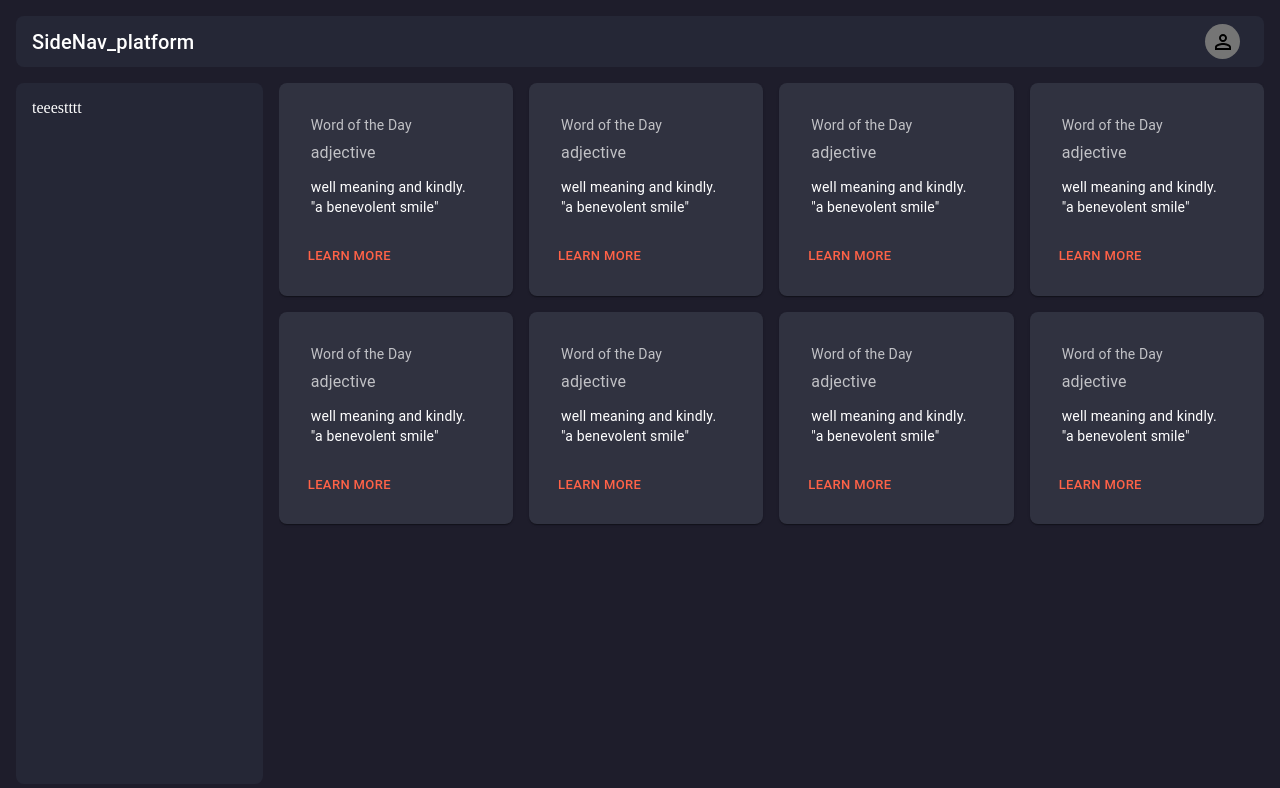
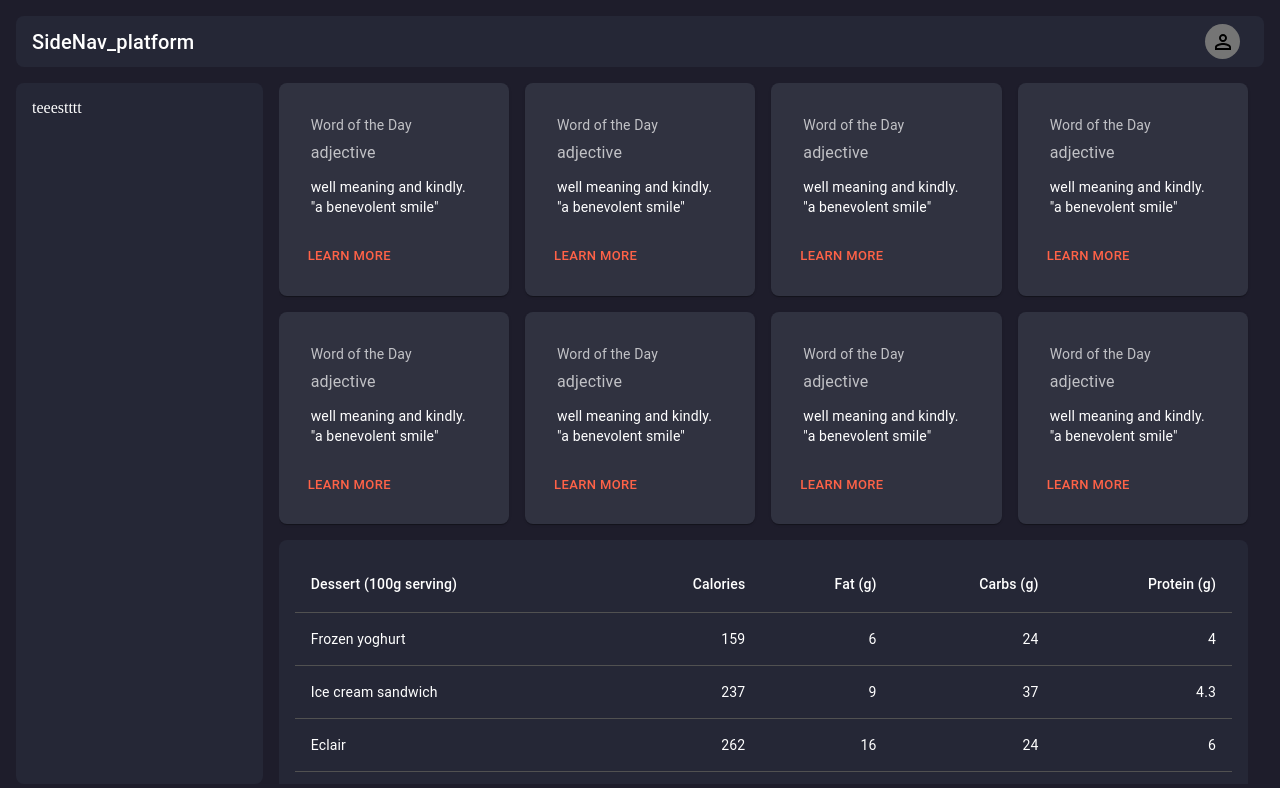
Before and after one commit to randa-11295/cars-diagnosis, a React (Create React App) app: page / in a window 1280 px wide. Shown: the top 788 px of the page. Built offline with nearby package versions, Linux system fonts and the light colour scheme.

Commit message:
add table issues

```diff
--- /dev/null
+++ b/src/Components/Tables/IssuesTable.jsx
@@ -0,0 +1,62 @@
+import * as React from "react";
+import Table from "@mui/material/Table";
+import TableBody from "@mui/material/TableBody";
+import TableCell from "@mui/material/TableCell";
+import TableContainer from "@mui/material/TableContainer";
+import TableHead from "@mui/material/TableHead";
+import TableRow from "@mui/material/TableRow";
+import Paper from "@mui/material/Paper";
+
+function createData(name, calories, fat, carbs, protein) {
+  return { name, calories, fat, carbs, protein };
+}
+
+const rows = [
+  createData("Frozen yoghurt", 159, 6.0, 24, 4.0),
+  createData("Ice cream sandwich", 237, 9.0, 37, 4.3),
+  createData("Eclair", 262, 16.0, 24, 6.0),
+  createData("Cupcake", 305, 3.7, 67, 4.3),
+  createData("Gingerbread", 356, 16.0, 49, 3.9),
+];
+
+export default function IssuesTable() {
+  return (
+    <TableContainer
+      sx={{
+        borderRadius: 2,
+        bgcolor: "primary.bgColor",
+
+        // background: "red",
+        p: 2,
+      }}
+    >
+      <Table sx={{ minWidth: 650 }} aria-label="simple table">
+        <TableHead>
+          <TableRow>
+            <TableCell>Dessert (100g serving)</TableCell>
+            <TableCell align="right">Calories</TableCell>
+            <TableCell align="right">Fat&nbsp;(g)</TableCell>
+            <TableCell align="right">Carbs&nbsp;(g)</TableCell>
+            <TableCell align="right">Protein&nbsp;(g)</TableCell>
+          </TableRow>
+        </TableHead>
+        <TableBody>
+          {rows.map((row) => (
+            <TableRow
+              key={row.name}
+              sx={{ "&:last-child td, &:last-child th": { border: 0 } }}
+            >
+              <TableCell component="th" scope="row">
+                {row.name}
+              </TableCell>
+              <TableCell align="right">{row.calories}</TableCell>
+              <TableCell align="right">{row.fat}</TableCell>
+              <TableCell align="right">{row.carbs}</TableCell>
+              <TableCell align="right">{row.protein}</TableCell>
+            </TableRow>
+          ))}
+        </TableBody>
+      </Table>
+    </TableContainer>
+  );
+}
--- a/src/Pages/Home.jsx
+++ b/src/Pages/Home.jsx
@@ -43,6 +43,7 @@ function Home() {
               width: { md: "70%", lg: "80%", xl: " 85%" },
               maxHeight: "100%",
               overflowY: "auto",
+              pr: 2,
             }}
           >
             <Outlet />
--- a/src/Pages/Introduction.jsx
+++ b/src/Pages/Introduction.jsx
@@ -1,15 +1,20 @@
 import SensorValsCard from "../Components/Cards/SensorValsCard";
 import { v4 as uuid } from "uuid";
 import { Grid } from "@mui/material";
+import IssuesTable from "../Components/Tables/IssuesTable";
 const Introduction = () => {
   return (
-    <Grid container spacing={2} columnSpacing={2}>
+    <>
+    <Grid container spacing={2} pb={2}>
       {[1, 2, 3, 4, 5, 6, 7, 8].map((el) => (
         <Grid item xs={6} md={4} lg={3} >
           <SensorValsCard key={uuid()} />
         </Grid>
       ))}
     </Grid>
+    <IssuesTable />
+    </>
+
   );
 };
 
```
